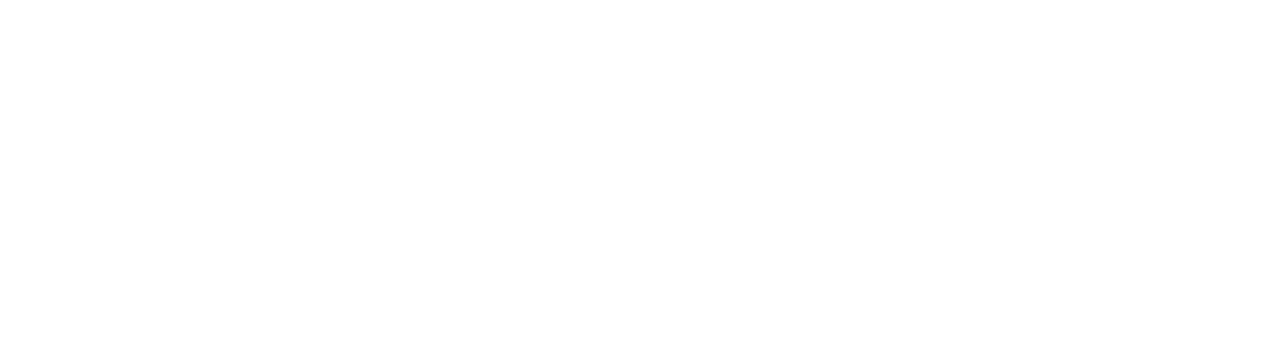
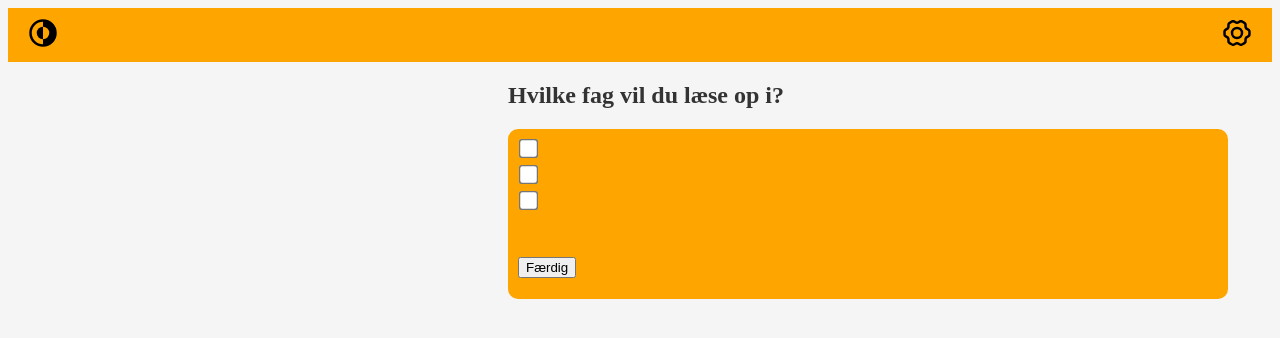
Before and after one commit to h0bbitten/StudymapPlannerFront, a website: page public/html/setup.html in a window 1280 px wide. Drawn offline with Linux system fonts and the light colour scheme.

Commit message:
Ved ikke om det er sådan her man committer     ordentligt

```diff
--- /dev/null
+++ b/public/css/setup.css
@@ -0,0 +1,45 @@
+.box {
+    width: 700px;
+    height: 150px;
+    background-color: #ffa500;
+    padding: 10px;
+    margin-left: 500px;
+    border-radius: 10px;
+
+  }
+
+
+input[type=checkbox]{
+    transform: scale(1.5);
+    padding: 10px;
+    margin-bottom: 10px;
+}
+
+
+#nextPage {
+    margin-top: 40px;
+    margin-left: px;
+}
+#header {
+    margin-left: 500px;
+}
+
+body {
+    background-color: #f5f5f5; /* Light gray background */
+    color: #333; /* Dark text color */
+}
+
+nav {
+    background-color: #ffa500; /* Moodle orange */
+    padding: 10px 20px;
+}
+
+.navbar-icons {
+    display: flex;
+    justify-content: space-between;
+}
+
+.navbar-icon img {
+    width: 30px;
+    height: 30px;
+}
--- a/public/html/setup.html
+++ b/public/html/setup.html
@@ -3,9 +3,45 @@
 <head>
     <meta charset="UTF-8">
     <meta name="viewport" content="width=device-width, initial-scale=1.0">
+
+    <link rel="stylesheet" href="..\css\setup.css">
     <title>Setup</title>
 </head>
 <body>
+    <nav>
+        <div class="navbar-icons">
+          <div class="navbar-icon">
+            <img id="dark-mode-btn" src="../img/dark-mode-solid-svgrepo-com.svg" alt="Dark mode">
+          </div>
+          <div class="navbar-icon">
+            <img src="../img/settings-svgrepo-com.svg" alt="Settings">
+          </div>
+        </div>
+      </nav>
+    <h2 id="header">Hvilke fag vil du læse op i?</h2>
+    <div id="container" class="box">
+      <form id="input-form" role="form" action="" class="margin-top-fortypx">
+        <div class="checkbox checkbox-container">
+           <label class="checkbox-label" for="checkbox1">
+              <input type="checkbox" id="checkbox1" name="type" value="1"/>
+            </label>
+         </div>
 
+         <div class="checkbox checkbox-container">
+            <label class="checkbox-label" for="checkbox2">
+               <input type="checkbox" id="checkbox2" name="type" value="2" />
+             </label>
+          </div>
+          <div class="checkbox checkbox-container">
+            <label class="checkbox-label" for="checkbox3">
+               <input type="checkbox" id="checkbox3" name="type" value="3" />
+             </label>
+          </div>
+       </form>
+       <button id="nextPage">Færdig</button>
+    </div>
+
+
+    <script src="..\js\setup.js"></script>
 </body>
 </html>
--- a/public/js/setup.js
+++ b/public/js/setup.js
@@ -0,0 +1,23 @@
+/*indsætter tekst til checkbox */
+let kursusNavn="Hej!";
+var myArray = [];
+
+/*Kryds af*/
+document.getElementById("checkbox1").textContent= "Option 4";
+document.getElementById("checkbox2").textContent= "Option 2";
+document.getElementById("checkbox3").textContent= "Option 1";
+
+/* Modtag svar fra checkbox*/
+var form=document.getElementById('input-form')
+
+document.getElementById('nextPage').addEventListener('click', function(e) {
+    var myArray = [];
+    location.href="setup2.html"
+
+    form.querySelectorAll('input').forEach(function (input) {
+      if(input.type === 'checkbox' && input.checked) {
+        myArray.push(input.value);
+      }
+    })
+      console.log(myArray)
+  })
```
Also changed, not shown: public/html/setup2.html (added, +26 -0 lines), public/css/style.css (line endings or trailing spaces).
